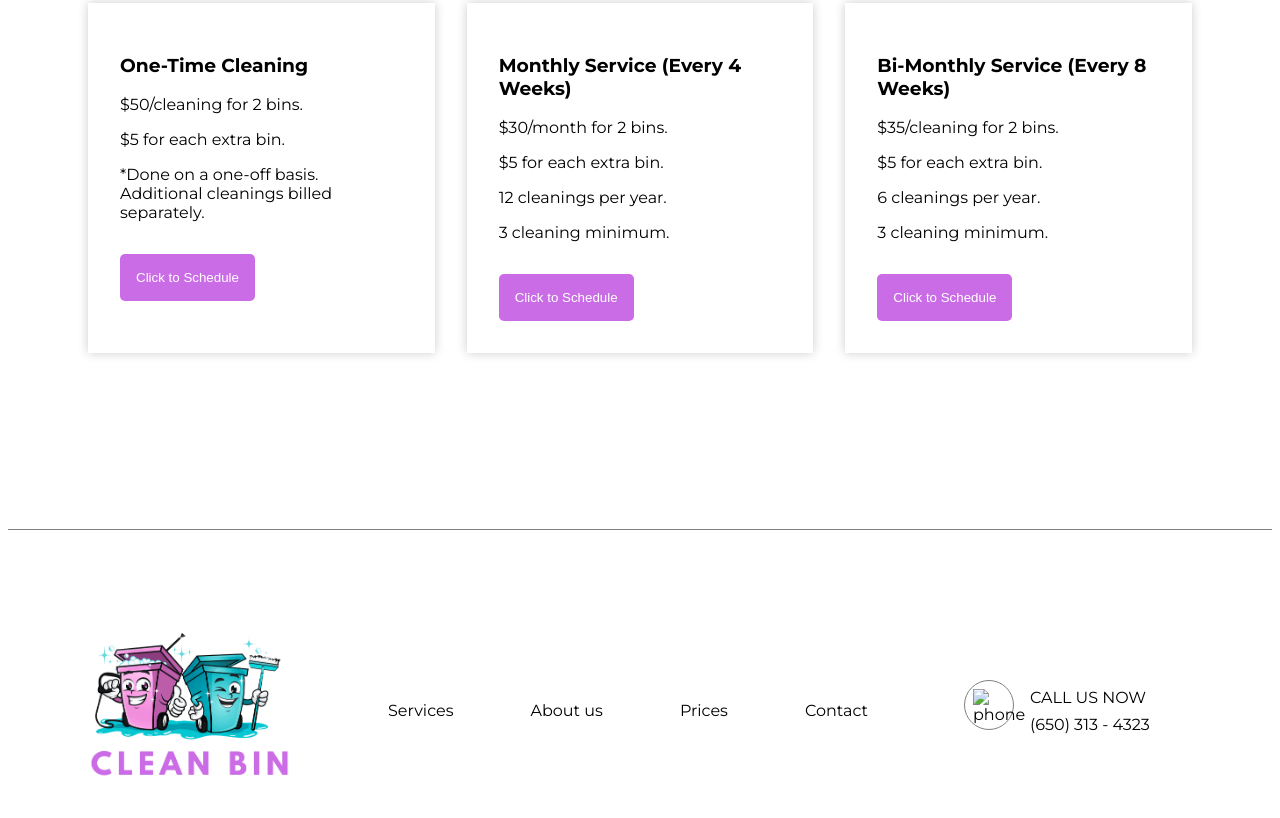
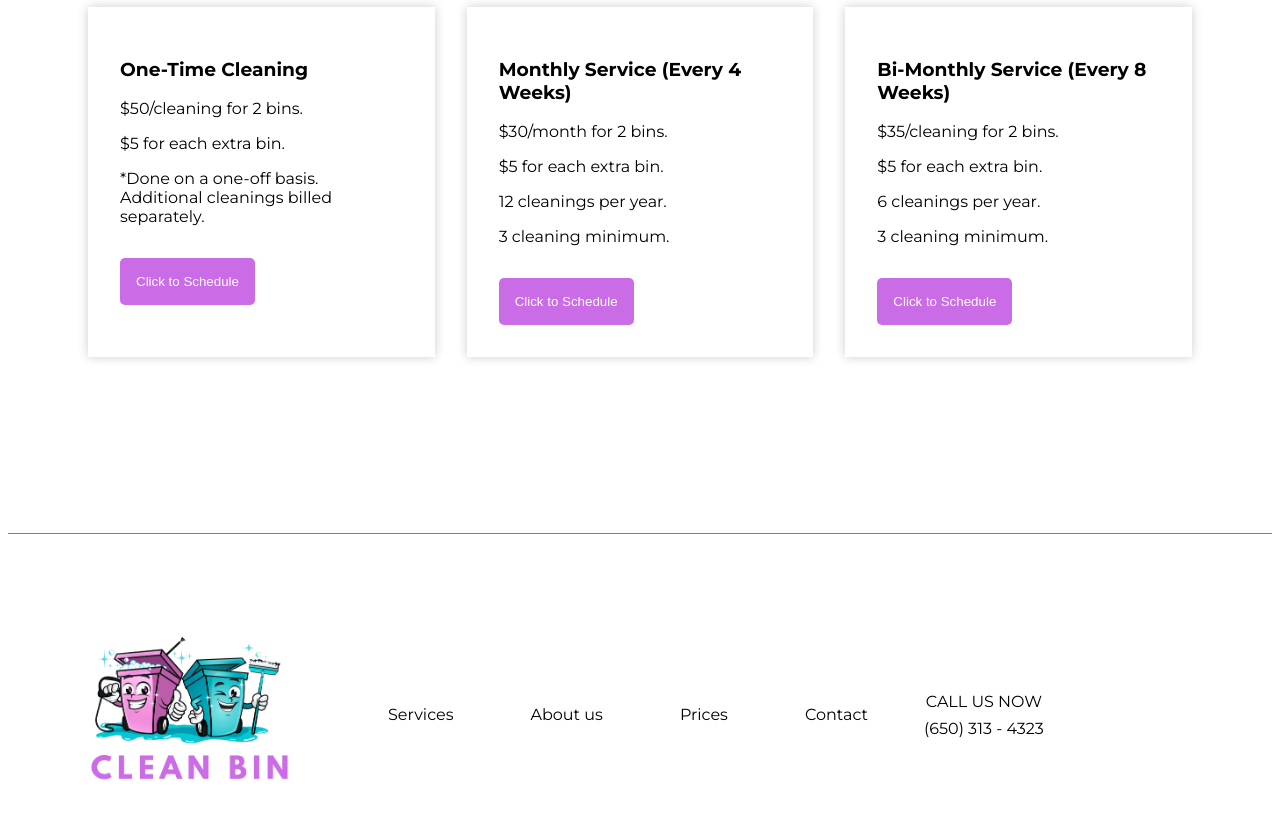
Before and after one commit to dz9systems/clean_bin, a website: page src/pages/index.html in a window 1280 px wide. Shown: the part 1164-1982 px from the top of the page. Drawn offline with Linux system fonts and the light colour scheme; files that its build step writes are made by us from their sources; files whose address does not match are found by name.

Commit message:
update 3

```diff
--- a/src/pages/index.html
+++ b/src/pages/index.html
@@ -15,9 +15,6 @@
     <p>About us</p>
     <p>Prices</p>
     <p>Contact</p>
-    <div class="phone">
-      <img src="assets/phone.png" alt="phone" />
-    </div>
     <div class="call-to-action">
       <p class="call-us-now">CALL US NOW</p>
       <p>(650) 313 - 4323</p>
@@ -96,9 +93,6 @@
       <p>Contact</p>
     </div>
     <div class="call-to-action-footer">
-      <div class="phone">
-        <img src="assets/phone.png" alt="phone">
-      </div>
       <div class="call-to-action">
         <p class="call-us-now">CALL US NOW</p>
         <p>(650) 313 - 4323</p>
--- a/src/styles/styles.css
+++ b/src/styles/styles.css
@@ -33,7 +33,9 @@ nav p, h1 {
 .call-to-action {
   margin-left: 2rem;
 }
-
+.call-to-action p {
+  text-align: center;
+}
 .call-us-now {
   font-size: 1rem;
 }
@@ -108,14 +110,10 @@ nav h1 {
   }
 }
 
-.frequency {
-  display: flex;
-  align-items: center;
-  font-size: 0.9rem;
-}
+
 
 .frequency label {
-  /* margin-right: 1rem; */
+  margin-right: 1rem;
 }
 
 
@@ -247,18 +245,21 @@ footer img {
 
 .call-to-action-footer {
   display:flex;
+  margin-left:3rem;
     /* MEDIA QUERIES */
     @media only screen and (max-width:768px){
       flex-direction: row;
       margin-top: 2rem;
       font-size:1.5rem;
       align-items: center;
+      justify-content: center;
+      margin-left:0rem;
   }
 }
 
-.call-to-action-footer .phone img {
-  height: 100%;
-  width: 100%;
+.call-to-action-footer .call-to-action {
+ margin:0;
+
  }
 
 
```
